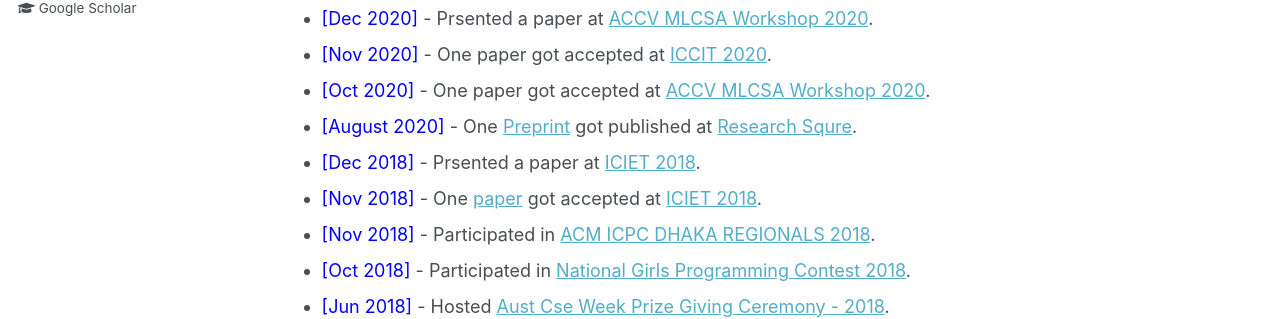
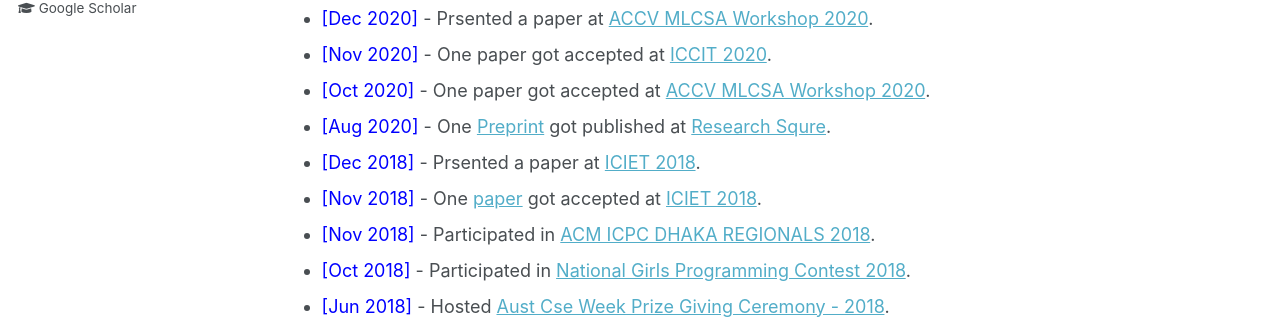
Before and after one commit to oishee-hoque/oishee-hoque.github.io, a Jekyll site: the page built from _pages/about.md, in a window 1280 px wide and 1261 px high. Shown: the part 478-797 px from the top of the window. Built offline with Jekyll 4.4.1, drawn with Linux system fonts in a browser that asks for light colours.

Commit message:
Update about.md

```diff
--- a/_pages/about.md
+++ b/_pages/about.md
@@ -21,7 +21,7 @@
 - <span style="color:Blue"> [Dec 2020] </span> - Prsented a paper at [ACCV MLCSA Workshop 2020](http://mlp.sci.yamaguchi-u.ac.jp/MLCSA2020/index.html).
 - <span style="color:Blue"> [Nov 2020] </span> - One paper got accepted at [ICCIT 2020](http://iccit.org.bd/2020/).
 - <span style="color:Blue"> [Oct 2020] </span> - One paper got accepted at [ACCV MLCSA Workshop 2020](http://mlp.sci.yamaguchi-u.ac.jp/MLCSA2020/index.html).
-- <span style="color:Blue"> [August 2020] </span> - One [Preprint](https://assets.researchsquare.com/files/rs-56285/v1_stamped.pdf) got published at [Research Squre](https://www.researchsquare.com/article/rs-56285/v1).
+- <span style="color:Blue"> [Aug 2020] </span> - One [Preprint](https://assets.researchsquare.com/files/rs-56285/v1_stamped.pdf) got published at [Research Squre](https://www.researchsquare.com/article/rs-56285/v1).
 - <span style="color:Blue"> [Dec 2018] </span> - Prsented a paper at [ICIET 2018](http://www.cse.du.ac.bd/iciet/index.html).
 - <span style="color:Blue"> [Nov 2018] </span> - One [paper](https://ieeexplore.ieee.org/document/8660780) got accepted at [ICIET 2018](http://www.cse.du.ac.bd/iciet/index.html).
 - <span style="color:Blue"> [Nov 2018] </span> - Participated in [ACM ICPC DHAKA REGIONALS 2018](https://icpc.baylor.edu/regionals/finder/Dhaka-2018).
```
